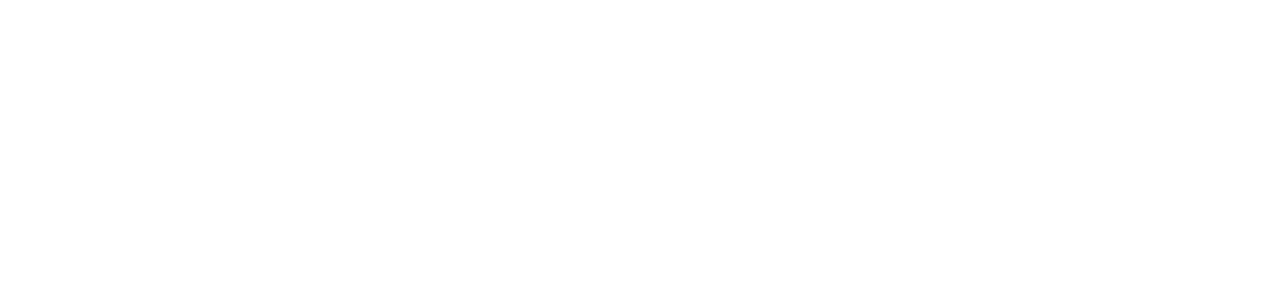
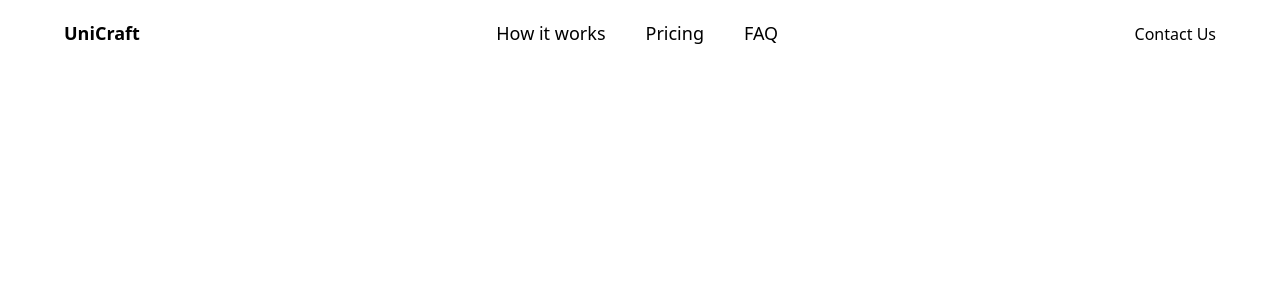
Before and after one commit to sharifrayhan/Unicraft-landing-page, a React (Vite) app: page / in a window 1280 px wide. Shown: the top 300 px of the page. Built offline with nearby package versions, Linux system fonts and the light colour scheme.

Commit message:
created basic navbar part

```diff
--- a/src/App.jsx
+++ b/src/App.jsx
@@ -1,4 +1,5 @@
 import { BrowserRouter } from "react-router-dom"
+import Navbar from "./components/Navbar"
 
 function App() {
 
@@ -7,7 +8,7 @@
     <>
      <BrowserRouter>
      <div className="max-w-8xl">
-
+      <Navbar></Navbar>
      </div>
      </BrowserRouter>
     </>
--- /dev/null
+++ b/src/assets/index.js
@@ -0,0 +1,4 @@
+import menu from "./menu.svg"
+import close from "./close.svg"
+
+export {menu, close}
--- a/src/components/Navbar.jsx
+++ b/src/components/Navbar.jsx
@@ -1,11 +1,105 @@
+import { useEffect, useState } from "react";
+import { Link } from "react-router-dom";
 
+import { styles } from "../styles";
+import { navLinks } from "../constants";
+import { menu, close } from "../assets";
 
 const Navbar = () => {
-    return (
-        <div>
+  const [active, setActive] = useState("");
+  const [toggle, setToggle] = useState(false);
+  const [scrolled, setScrolled] = useState(false);
 
+  useEffect(() => {
+    const handleScroll = () => {
+      const scrollTop = window.scrollY;
+      if (scrollTop > 100) {
+        setScrolled(true);
+      } else {
+        setScrolled(false);
+      }
+    };
+
+    window.addEventListener("scroll", handleScroll);
+
+    return () => window.removeEventListener("scroll", handleScroll);
+  }, []);
+
+  return (
+    <nav
+      className={`${
+        styles.paddingX
+      } w-full flex items-center py-5 fixed top-0 z-20 ${
+        scrolled ? "bg-[#1f1f1f]" : "bg-transparent"
+      }`}
+    >
+      <div className='w-full flex justify-between items-center max-w-7xl mx-auto'>
+        <Link
+          to='/'
+          className='flex items-center gap-2'
+          onClick={() => {
+            setActive("");
+            window.scrollTo(0, 0);
+          }}
+        >
+          <p className=' text-[18px] font-bold cursor-pointer flex '>
+           UniCraft
+          </p>
+        </Link>
+
+        <ul className='list-none hidden sm:flex flex-row gap-10'>
+          {navLinks.map((nav) => (
+            <li
+              key={nav.id}
+              className={`${
+                active === nav.title ? "text-white" : "text-secondary"
+              } hover:text-white text-[18px] font-medium cursor-pointer`}
+              onClick={() => setActive(nav.title)}
+            >
+              <a href={`#${nav.id}`}>{nav.title}</a>
+            </li>
+          ))}
+        </ul>
+
+       <div className="hidden lg:block">
+       <button>Contact Us</button>
+       </div>
+
+        {/* Small Devices  */}
+        <div className='sm:hidden flex flex-1 justify-end items-center'>
+          <img
+            src={toggle ? close : menu}
+            alt='menu'
+            className='w-[28px] h-[28px] object-contain'
+            onClick={() => setToggle(!toggle)}
+          />
+          <div
+            className={`${
+              !toggle ? "hidden" : "flex"
+            } p-6 black-gradient absolute top-20 right-0 mx-4 my-2 min-w-[140px] z-10 rounded-xl`}
+          >
+            <ul className='list-none flex justify-end items-start flex-1 flex-col gap-4'>
+              <button>Contact Us</button>
+              {navLinks.map((nav) => (
+                <li
+                  key={nav.id}
+                  className={`font-poppins font-medium cursor-pointer text-[16px] ${
+                    active === nav.title ? "text-white" : "text-secondary"
+                  }`}
+                  onClick={() => {
+                    setToggle(!toggle);
+                    setActive(nav.title);
+                  }}
+                >
+                  <a href={`#${nav.id}`}>{nav.title}</a>
+                </li>
+              ))}
+            </ul>
+          </div>
         </div>
-    );
+      </div>
+    </nav>
+  );
 };
 
 export default Navbar;
--- /dev/null
+++ b/src/constants/index.js
@@ -0,0 +1,18 @@
+
+
+const navLinks = [
+    {
+      id: "how_it_works",
+      title: "How it works",
+    },
+    {
+      id: "pricing",
+      title: "Pricing",
+    },
+    {
+      id: "faq",
+      title: "FAQ",
+    },
+  ];
+
+export {navLinks}
```
Also changed, not shown: src/assets/close.svg (added), src/assets/menu.svg (added).
